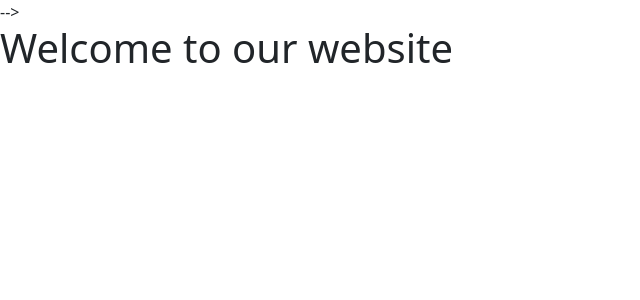
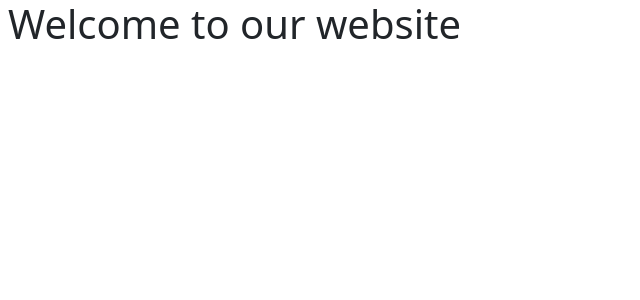
Before and after one commit to anurup1207/ecell_nitb_hack2k23_recursive, a React (Create React App) app in the folder web/frontend/: page / in a window 1280 px wide. Shown: the top 300 px of the page, without its empty margins (0-640 px from the left). Built offline with nearby package versions, Linux system fonts and the light colour scheme.

Commit message:
minor changes

```diff
--- a/web/frontend/public/index.html
+++ b/web/frontend/public/index.html
@@ -2,7 +2,6 @@
 <html lang="en">
   <head>
     <meta charset="utf-8" />
-    <link rel="icon" href="%PUBLIC_URL%/favicon.ico" />
     <meta name="viewport" content="width=device-width, initial-scale=1" />
     <meta name="theme-color" content="#000000" />
     <meta
@@ -10,7 +9,6 @@
       content="Web site created using create-react-app"
     />
     <link rel="apple-touch-icon" href="%PUBLIC_URL%/logo192.png" />
-    -->
     <link rel="manifest" href="%PUBLIC_URL%/manifest.json" />
     <link href="https://cdn.jsdelivr.net/npm/bootstrap@5.0.2/dist/css/bootstrap.min.css" rel="stylesheet" integrity="sha384-EVSTQN3/azprG1Anm3QDgpJLIm9Nao0Yz1ztcQTwFspd3yD65VohhpuuCOmLASjC" crossorigin="anonymous">
     <title>Bank of India</title>
--- a/web/frontend/src/components/Home.jsx
+++ b/web/frontend/src/components/Home.jsx
@@ -3,7 +3,7 @@ import React from 'react'
 function Home() {
   return (
     <div>
-        <h1>Welcome to our website</h1>
+        <h1 className='mx-2'>Welcome to our website</h1>
     </div>
   )
 }
```
